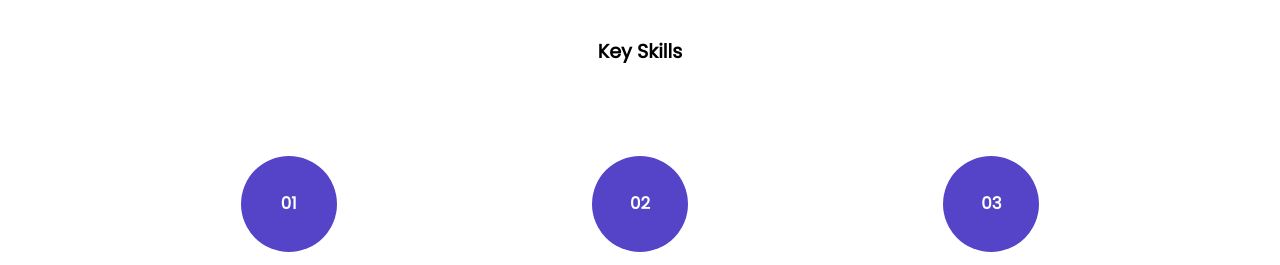
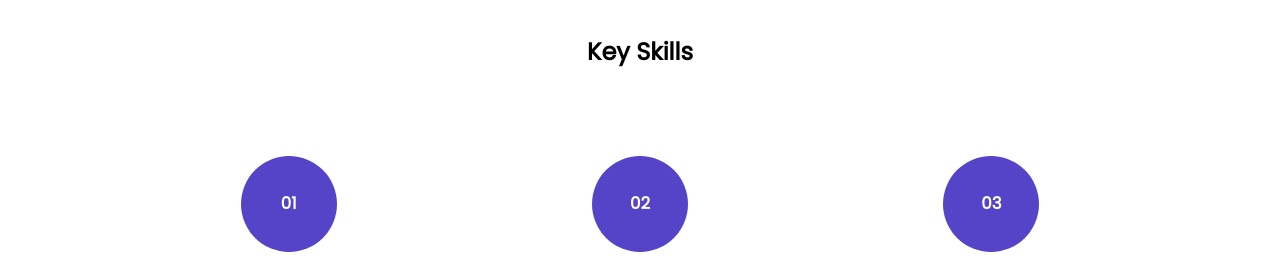
Before and after one commit to Wahzeem/Wahzeem.github.io, a plain HTML site: page index.html in a window 1280 px wide. Shown: the part 535-800 px from the top of the page. Drawn offline with nearby package versions, Linux system fonts and the light colour scheme.

Commit message:
Updating header font sizes

```diff
--- a/css/styles.css
+++ b/css/styles.css
@@ -75,7 +75,7 @@ hr{
   font-family: 'Poppins', sans-serif;
   font-style: normal;
   font-weight: 700;
-  font-size: 1.5vw;
+  font-size: 24px;
   line-height: 44px;
   color: #000;
   padding-bottom: 8%;
```
